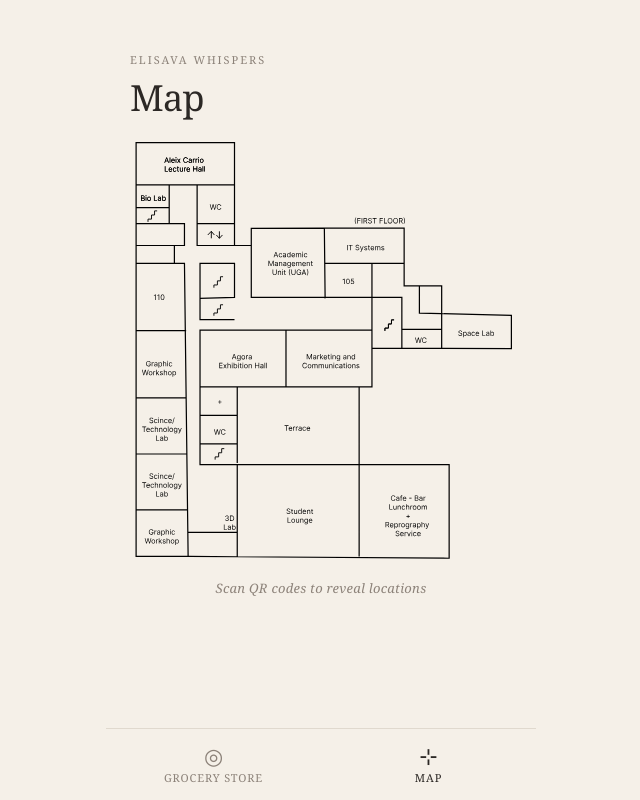
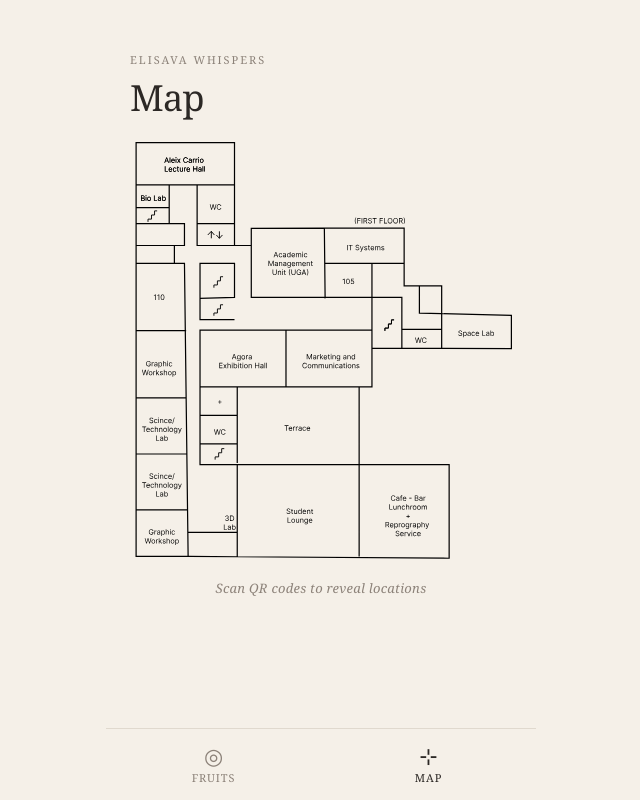
Before and after one commit to bircesuyasar/elisava-whispers, a React (Vite) app: page /map in a window 1280 px wide. Shown: the whole page, without its empty margins (319-959 px from the left). Built offline with nearby package versions, Linux system fonts and the light colour scheme.

Commit message:
rename to Fruits

```diff
--- a/src/components/BottomNav.jsx
+++ b/src/components/BottomNav.jsx
@@ -6,7 +6,7 @@ export default function BottomNav() {
     <nav className={styles.nav}>
       <NavLink to="/scanner" className={({ isActive }) => isActive ? `${styles.link} ${styles.active}` : styles.link}>
         <span className={styles.icon}>◎</span>
-        <span className={styles.label}>Grocery Store</span>
+        <span className={styles.label}>Fruits</span>
       </NavLink>
       <NavLink to="/map" className={({ isActive }) => isActive ? `${styles.link} ${styles.active}` : styles.link}>
         <span className={styles.icon}>⊹</span>
--- a/src/pages/ScannerPage.jsx
+++ b/src/pages/ScannerPage.jsx
@@ -56,7 +56,7 @@ export default function ScannerPage() {
     <div className={styles.page}>
       <header className={styles.header}>
         <p className={styles.subtitle}>elisava whispers</p>
-        <h1 className={styles.title}>Grocery Store</h1>
+        <h1 className={styles.title}>Fruits</h1>
       </header>
 
       <div className={styles.shortcuts}>
```
